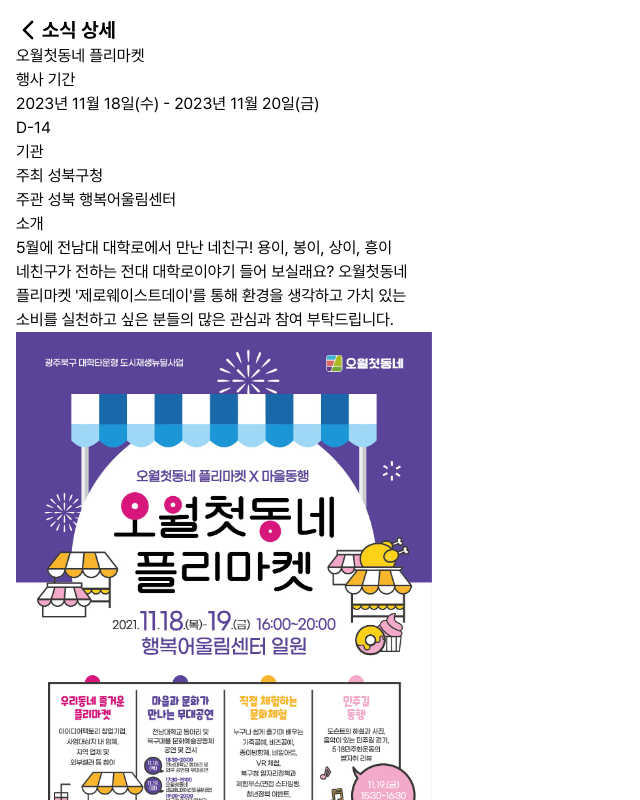
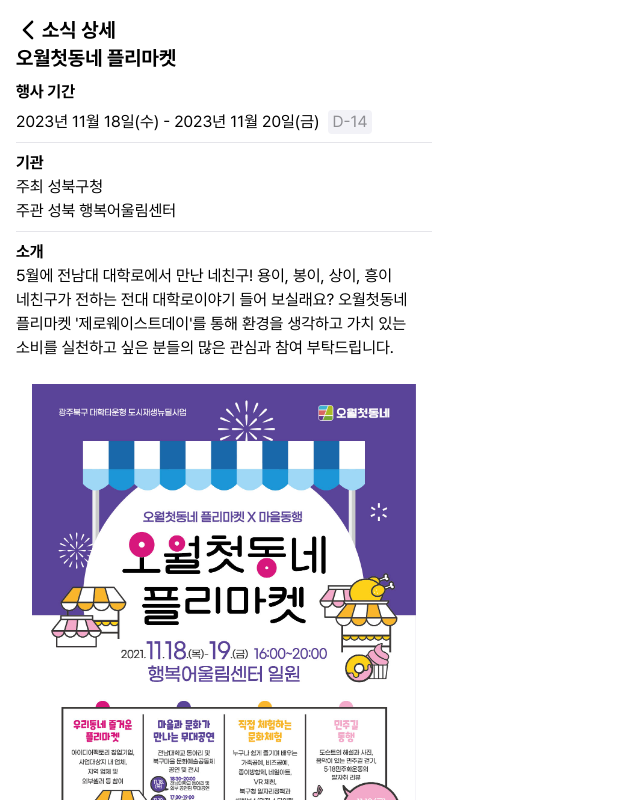
Before and after one commit to EUM-kmu/EUM-Web, a React (Vite) app: page / in a window 1280 px wide. Both pictures are taken after a click on the element "오월첫동네 플리마켓". Shown: the top 800 px of the page, without its empty margins (0-640 px from the left). Built offline with nearby package versions, Linux system fonts and the light colour scheme.

Commit message:
design: 텍스트 관련 style 일부 수정, 디자인 반영

```diff
--- a/src/pages/Detail/index.jsx
+++ b/src/pages/Detail/index.jsx
@@ -8,30 +8,32 @@
   return (
     <div className="flex flex-col p-4">
       <BackButton text={"소식 상세"} />
-
-      <p>{post.title}</p>
-      <div className="flex flex-col">
-        <p>행사 기간</p>
-        <div>
+      <p className="text-xl font-bold">{post.title}</p>
+      <div className="divide-y divide-[#E5E5EA]">
+        <div className="flex flex-col py-2 gap-[6px]">
+          <p className="text-base font-bold">행사 기간</p>
+          <div className="flex gap-2">
             <p>
               {post.start} - {post.end}
             </p>
-          <div>D-14</div>
+            <div className="rounded-[4px] px-[5px] bg-[#F2F2F7] text-[#8E8E93]">
+              D-14
             </div>
           </div>
-
-      <div className="flex flex-col">
-        <p>기관</p>
+        </div>
+        <div className="flex flex-col py-2">
+          <p className="text-base font-bold">기관</p>
           <p>주최 {post.host}</p>
           <p>주관 {post.organization}</p>
         </div>
 
-      <div className="flex flex-col">
-        <p>소개</p>
+        <div className="flex flex-col py-2">
+          <p className="text-base font-bold">소개</p>
           <p>{post.introduction}</p>
         </div>
+      </div>
 
-      <img src={post.imgSrc} />
+      <img className="p-4" src={post.imgSrc} />
     </div>
   );
 };
```
Lines whose indentation alone changed are shown as unchanged.
